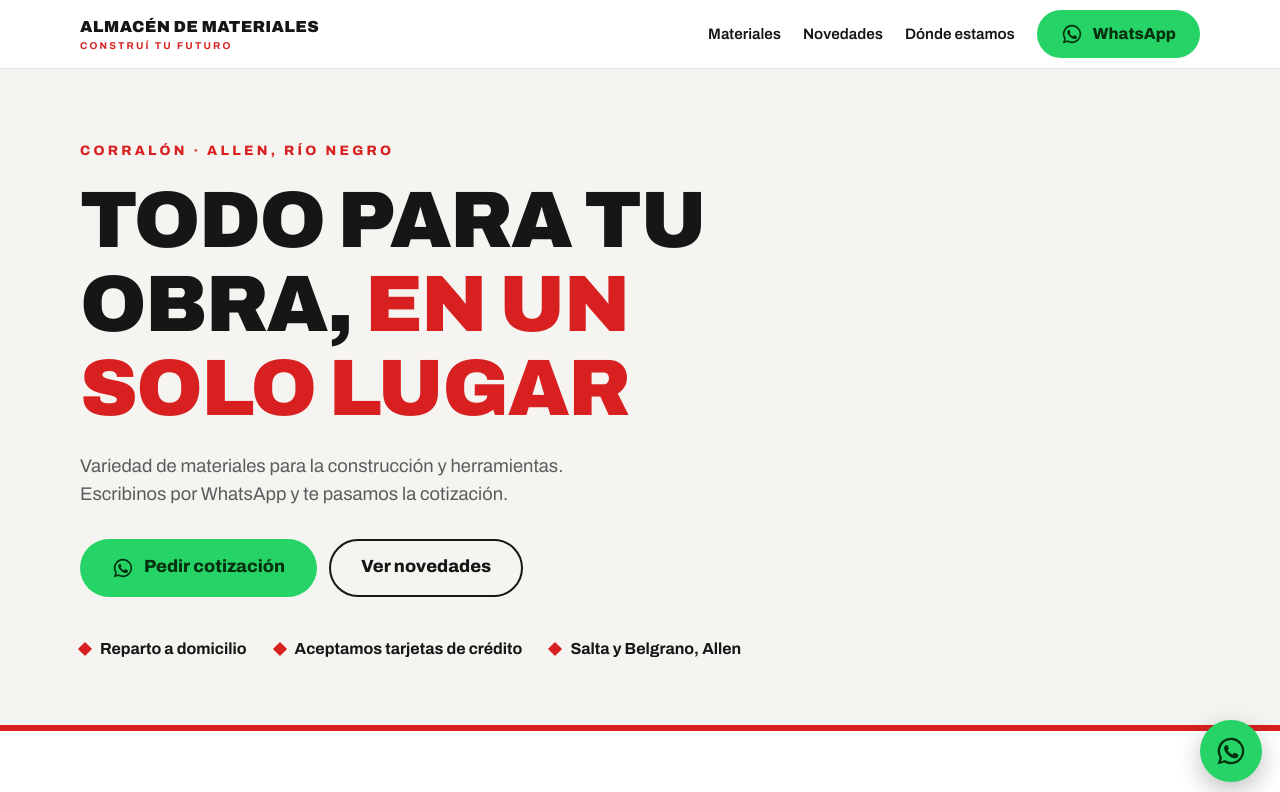
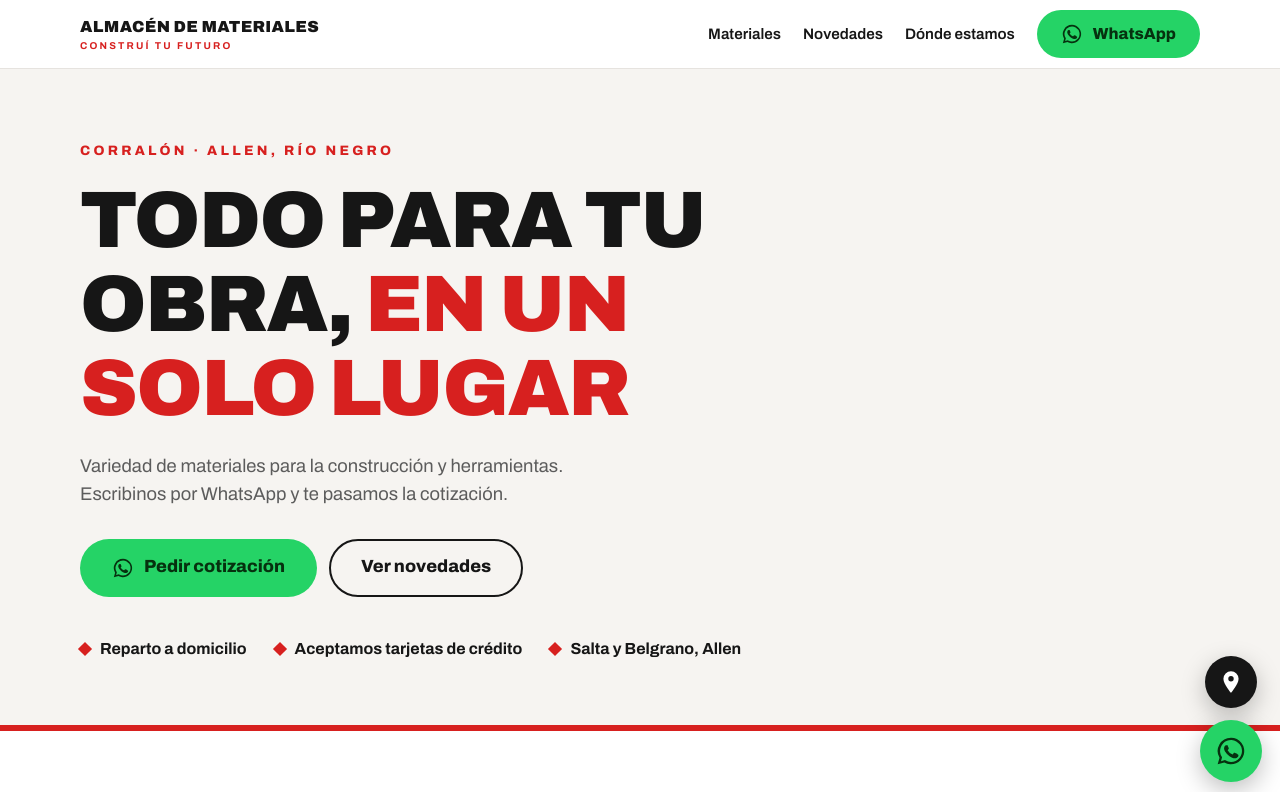
Before and after one commit to ElbarbasMostacho/almacen-de-materiales, a plain HTML site: page index.html in a window 1280 px wide. Shown: the top 792 px of the page. Drawn offline with Linux system fonts and the light colour scheme; no server answers.

Commit message:
Botón flotante Cómo llegar sobre el de WhatsApp
Co-Authored-By: Claude Fable 5.2 <noreply@anthropic.com>

```diff
--- a/index.html
+++ b/index.html
@@ -113,7 +113,8 @@
     </div>
   </footer>
 
-  <a class="flotante" data-wa href="https://wa.me/5492984367782" aria-label="Escribir por WhatsApp"><svg aria-hidden="true"><use href="#ico-wa"/></svg></a>
+  <a class="flotante flotante-mapa" target="_blank" rel="noopener" href="https://www.google.com/maps/search/?api=1&query=Salta+y+Belgrano%2C+Allen%2C+R%C3%ADo+Negro" aria-label="Cómo llegar" title="Cómo llegar"><svg aria-hidden="true" viewBox="0 0 24 24"><path fill="currentColor" d="M12 2a7 7 0 0 0-7 7c0 5 7 13 7 13s7-8 7-13a7 7 0 0 0-7-7Zm0 9.500A2.500 2.500 0 1 1 12 6.500a2.500 2.500 0 0 1 0 5Z"/></svg></a>
+  <a class="flotante" data-wahref="https://wa.me/5492984367782" aria-label="Escribir por WhatsApp"><svg aria-hidden="true"><use href="#ico-wa"/></svg></a>
 
   <script src="config.js"></script>
   <script>
--- a/styles.css
+++ b/styles.css
@@ -118,7 +118,7 @@ h1, h2, h3 { line-height: 1.05; margin: 0; text-wrap: balance; }
 .ubicacion .direccion { font-size: clamp(1.4rem, 3vw, 2rem); font-weight: 800; margin: 0 0 6px; }
 .ubicacion .btn-linea { border-color: #fff; color: #fff; }
 
-.pie-sitio { padding: 28px 0 96px;font-size: .9rem; color: var(--gris); }
+.pie-sitio { padding: 28px 0 160px;font-size: .9rem; color: var(--gris); }
 .pie-sitio .contenedor { display: flex; flex-wrap: wrap; justify-content: space-between; gap: 10px; }
 
 /* Botón flotante de WhatsApp */
@@ -129,6 +129,9 @@ h1, h2, h3 { line-height: 1.05; margin: 0; text-wrap: balance; }
 }
 .flotante:hover { transform: scale(1.06); }
 .flotante svg { width: 32px; height: 32px; }
+/* "Cómo llegar": más chico y en negro, apilado sobre el de WhatsApp para no competirle */
+.flotante-mapa { bottom: 92px; right: 23px; width: 52px; height: 52px; background: var(--negro); color: #fff; }
+.flotante-mapa svg { width: 26px; height: 26px; }
 
 @media (max-width: 640px) {
   .nav a:not(.btn) { display: none; }
```
